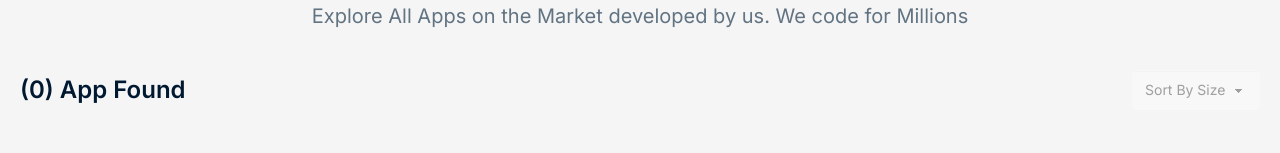
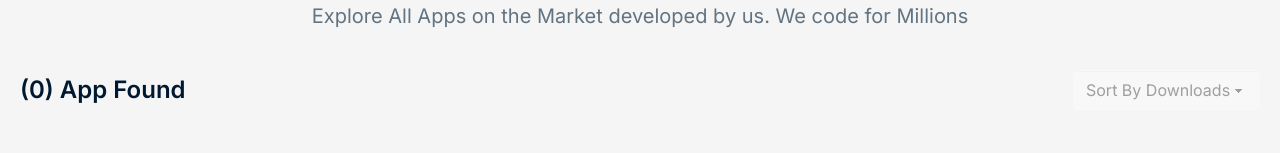
Before and after one commit to programmerrakibul/hero.io, a React (Vite) app: page /installation in a window 1280 px wide. Shown: the part 173-326 px from the top of the page. Built offline with nearby package versions, Linux system fonts and the light colour scheme.

Commit message:
sort text modified

```diff
--- a/src/components/pages/Installation/Installation.jsx
+++ b/src/components/pages/Installation/Installation.jsx
@@ -42,11 +42,11 @@ const Installation = () => {
             </h3>
             <select
               disabled={installedApps.length === 0}
-              defaultValue="Sort By Size"
+              defaultValue="Sort By Downloads"
               onChange={(e) => setSortOrder(e.target.value)}
-              className="select w-1/2 min-w-32 sm:w-auto"
+              className="select w-1/2 min-w-32 sm:w-auto text-sm sm:text-base"
             >
-              <option disabled={true}>Sort By Size</option>
+              <option disabled={true}>Sort By Downloads</option>
               <option value="high">High-Low</option>
               <option value="low">Low-High</option>
             </select>
```
